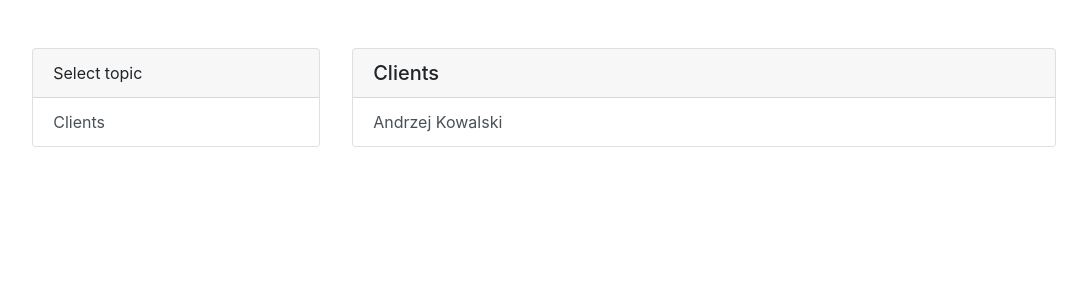
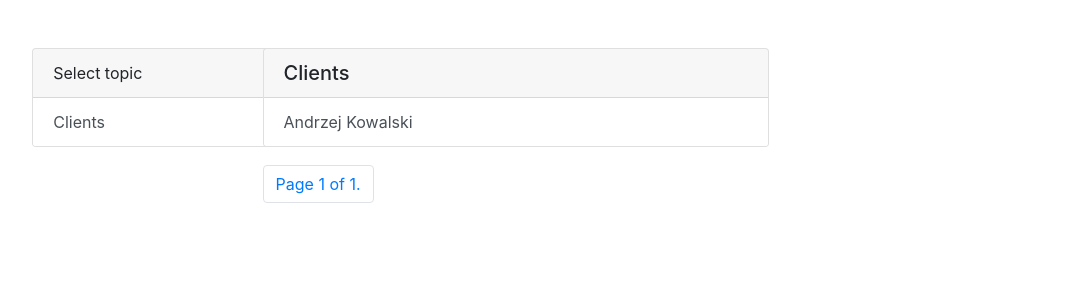
Before and after one commit to Endrju00/ShopManager, a Django app: page /clients/ in a window 1280 px wide. Shown: the part 56-356 px from the top of the page, without its empty margins (147-1234 px from the left). Run offline with Django 3.2, Linux system fonts and the light colour scheme; data comes from the database, SQL or seed files in the repository; both versions use the stored data as it was after the commit.

Commit message:
Create pagination

```diff
--- a/project/templates/list.html
+++ b/project/templates/list.html
@@ -1,6 +1,4 @@
-
-<div class="position-fixed card" style="width: 55%; margin-left: 20rem;">
-
+<div class="card" style="width: 55%; margin-left: 25%;">
     <ul class="list-group list-group-flush">
         <div class="card-header">
             <h5 style="margin-bottom: 0;">{{ name }}</h5>
@@ -13,4 +11,16 @@
             {% endif %}
         {% endfor %}
     </ul>
+
 </div>
+<nav aria-label="Page navigation example" style="width: 55%; margin-left: 25%; margin-top:2%;">
+    <ul class="pagination">
+        {% if page_obj.has_previous %}
+            <li class="page-item"><a class="page-link" href="?page={{ page_obj.previous_page_number }}">Previous</a></li>
+        {% endif %}
+        <li class="page-item"><span class="page-link">Page {{ page_obj.number }} of {{ page_obj.paginator.num_pages }}.</span></li>
+        {% if page_obj.has_next %}
+            <li class="page-item"><a class="page-link" href="?page={{ page_obj.next_page_number }}">Next</a></li>
+        {% endif %}
+    </ul>
+</nav>
```
Also changed, not shown: project/db.sqlite3.
